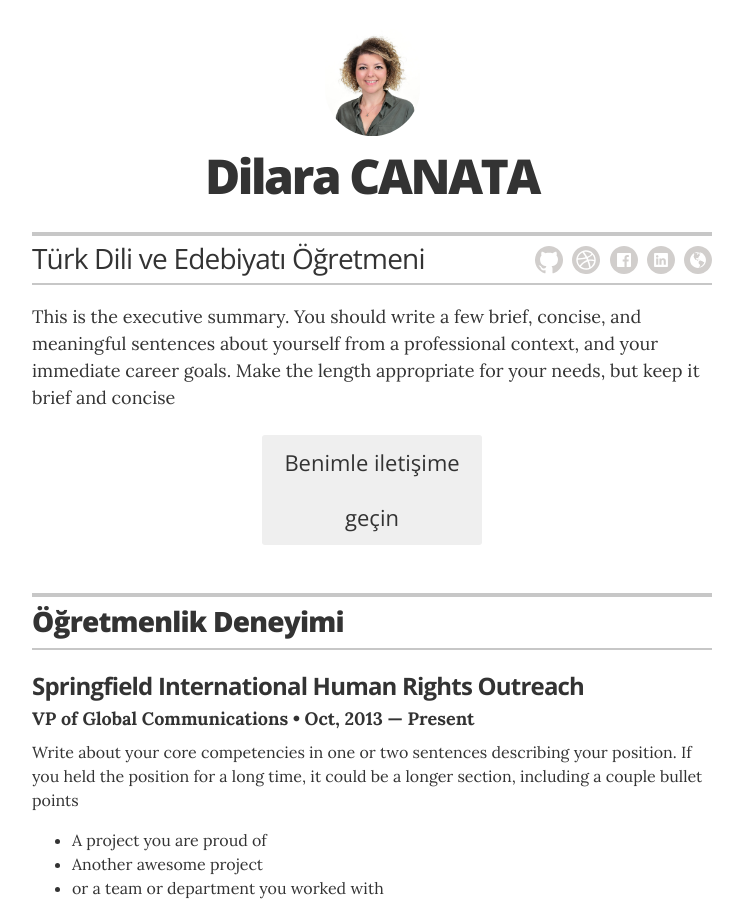
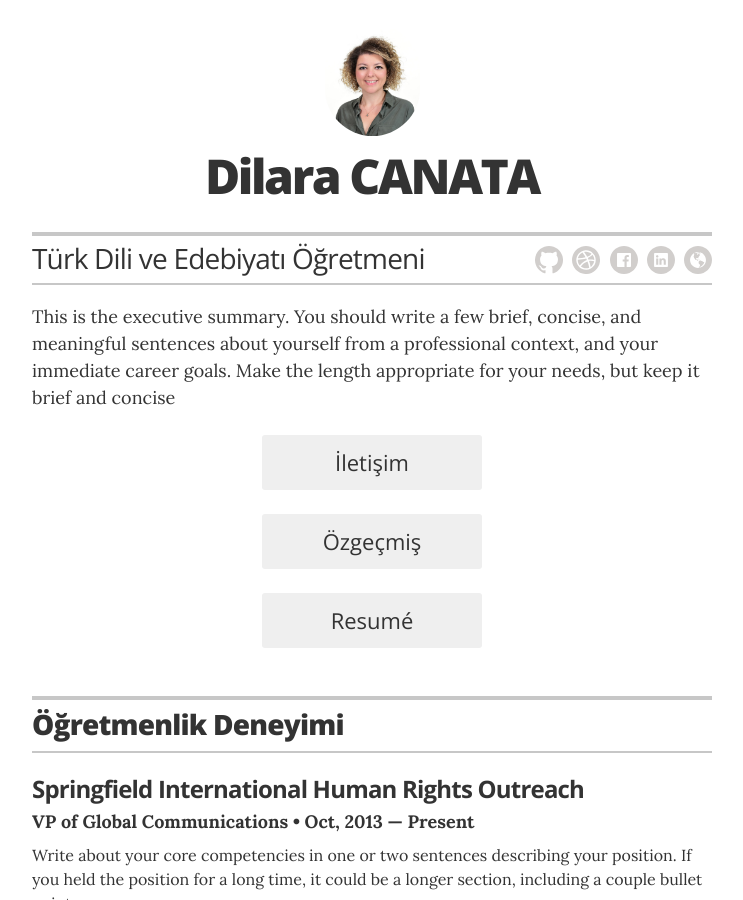
Before and after one commit to dcanata/dcanata.github.io, a Jekyll site: the page built from index.html, in a window 1280 px wide and 900 px high. Shown: the whole window, without its empty margins (268-1011 px from the left). Built offline with Jekyll 4.4.1, drawn with Linux system fonts in a browser that asks for light colours.

Commit message:
Update resume.html

```diff
--- a/_layouts/resume.html
+++ b/_layouts/resume.html
@@ -40,7 +40,9 @@
         </div>
 
         {% if site.resume_looking_for_work == 'yes' %}
-        <a href="mailto:{{ site.resume_contact_email }}" class="contact-button no-print" itemprop="email">Benimle iletişime geçin</a>
+        <a href="mailto:{{ site.resume_contact_email }}" class="contact-button no-print" itemprop="email">İletişim</a>
+        <a href="ozgecmis.docx" class="contact-button no-print" itemprop="ozgecmis">Özgeçmiş</a>
+        <a href="resume.docx" class="contact-button no-print" itemprop="resume">Resumé</a>
         {% elsif site.resume_looking_for_work == 'no' %}
         <a class="contact-button not-looking no-print">Şu an iş arayışı içerisinde değilim.</a>
         {% else %}
```
